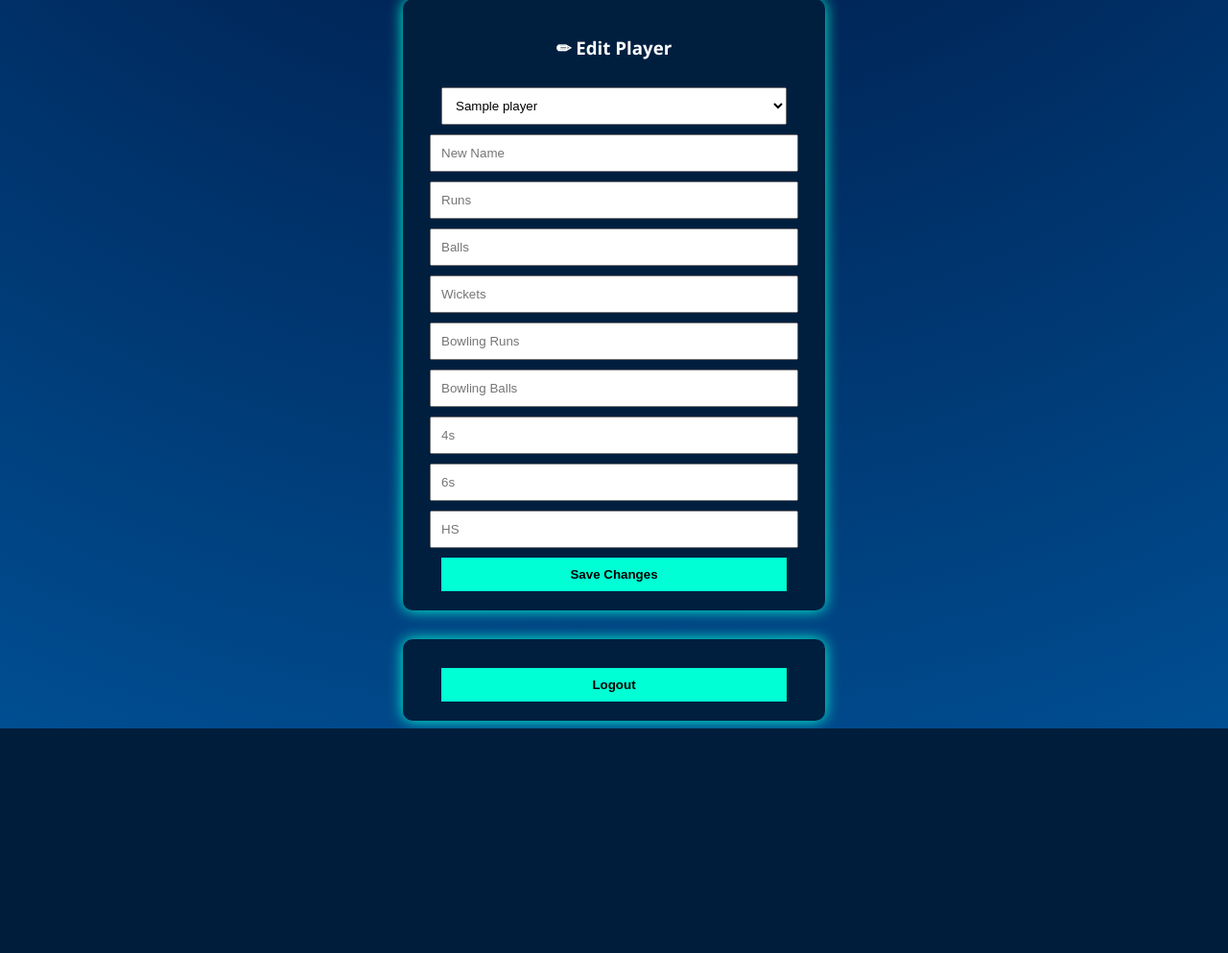
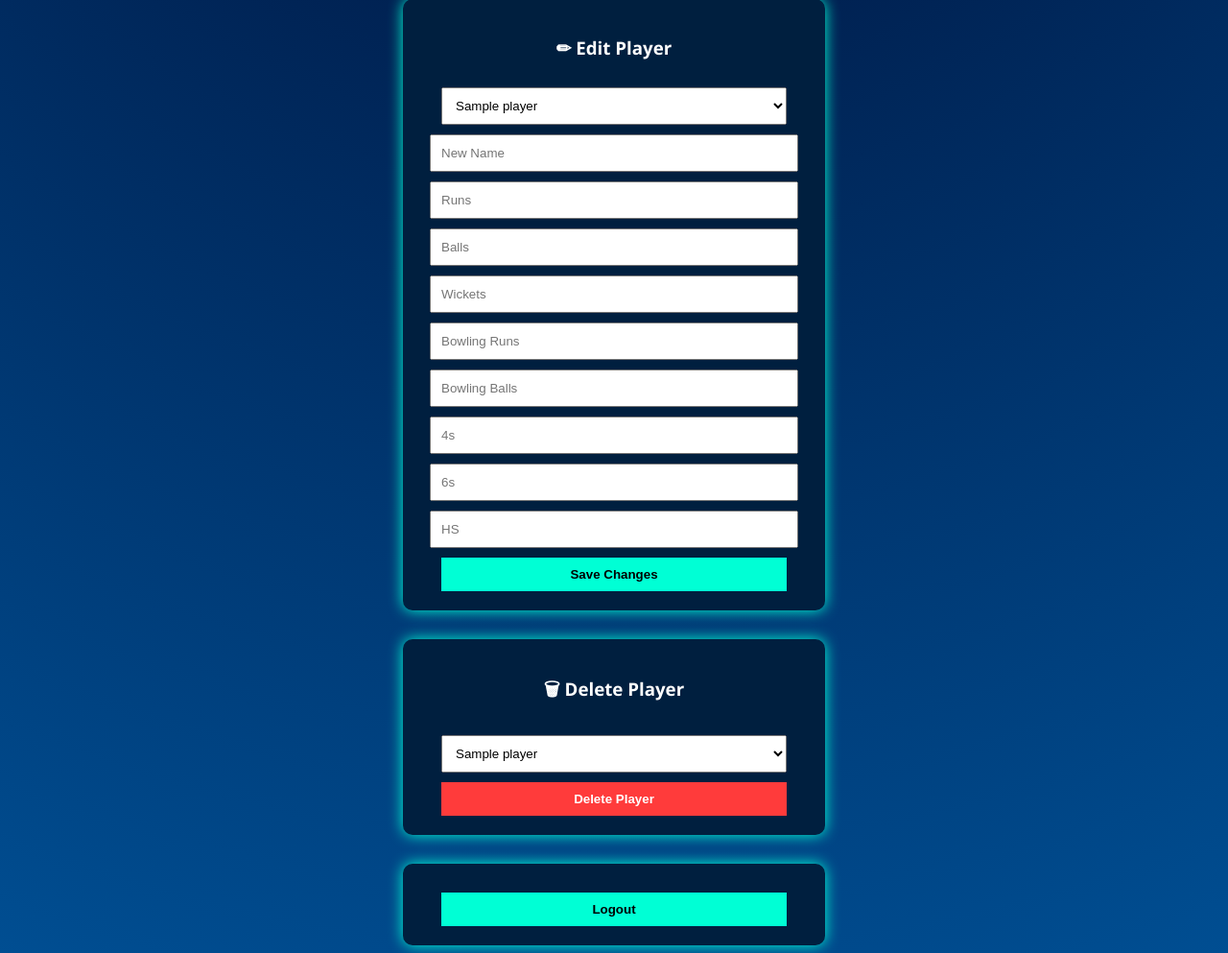
Before and after one commit to Jeevanth-07/cricstatx, a Flask app: page /admin in a window 1280 px wide. Shown: the part 710-1703 px from the top of the page at 96% size. Before the commit the page ends 1469 px from the top, so only its background shows below. Run offline with Flask 3, Linux system fonts and the light colour scheme; the visitor is signed in with stand-in values (Sample User, id 1); tables that the repository leaves empty hold one stand-in row (values such as "Sample post").

Commit message:
Add delete player option

```diff
--- a/app.py
+++ b/app.py
@@ -163,6 +163,17 @@ def admin():
         matches=matches
     )
 
+@app.route("/delete_player", methods=["POST"])
+def delete_player():
+    if not session.get("admin"):
+        return redirect("/login")
+
+    con=db()
+    cur=con.cursor()
+    cur.execute("DELETE FROM players WHERE name=?", (request.form["name"],))
+    con.commit()
+    con.close()
+    return redirect("/admin")
 
 @app.route("/logout")
 
--- a/templates/admin.html
+++ b/templates/admin.html
@@ -63,6 +63,18 @@ small{color:#aaa}
 </div>
 
 <div class="card">
+<h3>🗑 Delete Player</h3>
+<form method="post" action="/delete_player">
+<select name="name" required>
+{% for p in players_list %}
+<option>{{p[0]}}</option>
+{% endfor %}
+</select>
+<button style="background:#ff3b3b;color:white">Delete Player</button>
+</form>
+</div>
+
+<div class="card">
 <a href="/logout"><button>Logout</button></a>
 </div>
 
```
Also changed, not shown: database.db.
